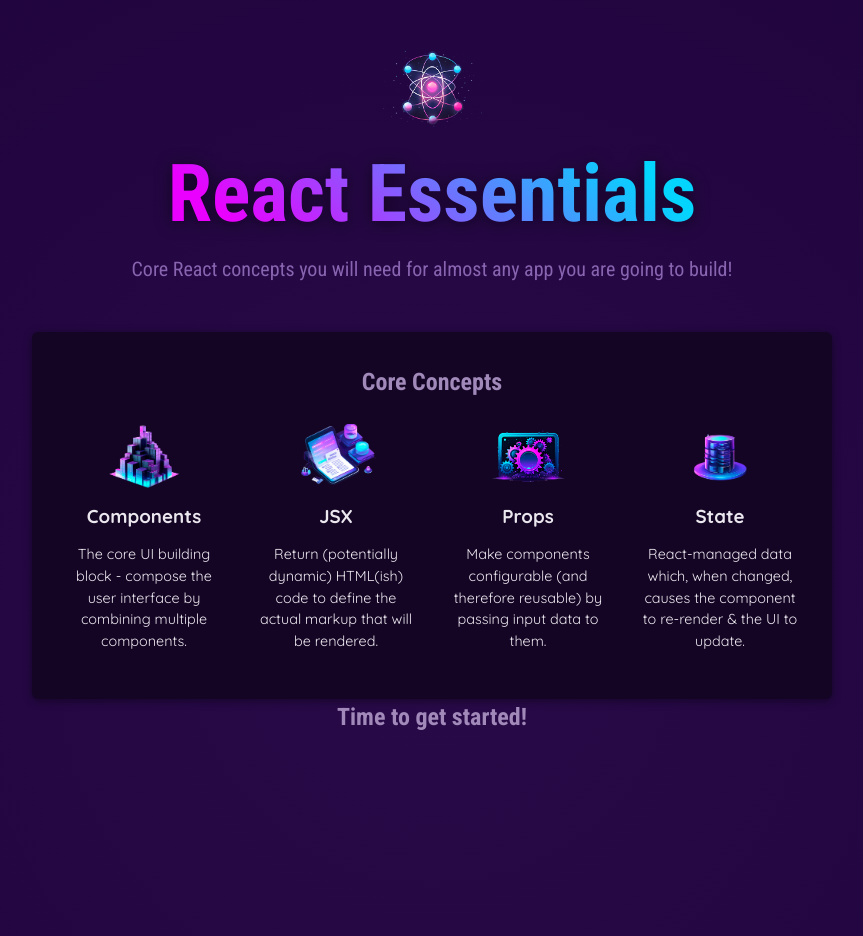
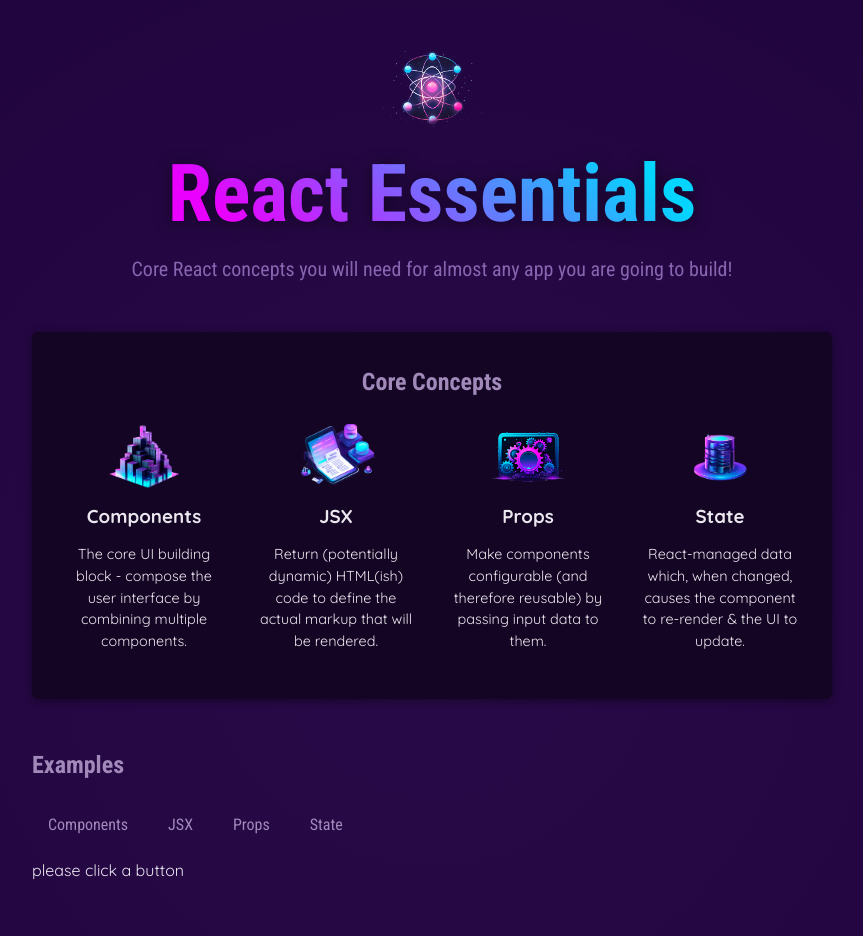
Before and after one commit to Harounjlassi/R-Essentials, a React (Vite) app: page / in a window 1280 px wide. Shown: the top 936 px of the page, without its empty margins (208-1071 px from the left). Built offline with nearby package versions, Linux system fonts and the light colour scheme.

Commit message:
update:UseStateForTabContent

```diff
--- a/src/App.jsx
+++ b/src/App.jsx
@@ -1,30 +1,78 @@
-import componentImg from './assets/components.png';
-import { CORE_CONCEPTS } from './data.js';
-import Header from './components/Header/Header.jsx';
-import  CoreConcept  from './components/CoreConcept.jsx';
-
-
+import componentImg from "./assets/components.png";
+import { CORE_CONCEPTS } from "./data.js";
+import Header from "./components/Header/Header.jsx";
+import CoreConcept from "./components/CoreConcept.jsx";
+import TabButton from "./components/TabButton.jsx";
+import { useState } from "react";
 
 function App() {
+  const [selectedTopic, setSelectedTopic] = useState('please click a button');
+  function handleSelect(selectedButton) {
+    //selectedButton => 'components', 'JSX', 'Props', 'State'
+    setSelectedTopic(selectedButton);
+    console.log(selectedTopic);
+  }
   return (
     <div>
-
-
-      <Header/>
+      <Header />
       <main>
         <section id="core-concepts">
           <h2>Core Concepts</h2>
           <ul>
-            <CoreConcept title= {CORE_CONCEPTS[0].title} description={CORE_CONCEPTS[0].description} image={CORE_CONCEPTS[0].image} alt="React component" />
+            <CoreConcept
+              title={CORE_CONCEPTS[0].title}
+              description={CORE_CONCEPTS[0].description}
+              image={CORE_CONCEPTS[0].image}
+              alt="React component"
+            />
 
             <CoreConcept {...CORE_CONCEPTS[1]} />
 
-            <CoreConcept title= {CORE_CONCEPTS[2].title} description={CORE_CONCEPTS[2].description} image={CORE_CONCEPTS[2].image} alt="Configuration props" />
+            <CoreConcept
+              title={CORE_CONCEPTS[2].title}
+              description={CORE_CONCEPTS[2].description}
+              image={CORE_CONCEPTS[2].image}
+              alt="Configuration props"
+            />
 
-            <CoreConcept title= {CORE_CONCEPTS[3].title} description={CORE_CONCEPTS[3].description} image={CORE_CONCEPTS[3].image} alt="State management" />
+            <CoreConcept
+              title={CORE_CONCEPTS[3].title}
+              description={CORE_CONCEPTS[3].description}
+              image={CORE_CONCEPTS[3].image}
+              alt="State management"
+            />
+          </ul>
+        </section>
+        <section id="examples">
+          <h2>Examples</h2>
+          {/* //menu : liste of buttons */}
+          <menu>
+            {/* this called components compositions */}
 
-          </ul>
-          </section>
+            {/* App() runs → defines handleSelect.
+
+            <TabButton> is called with props.
+
+            TabButton() returns JSX with <button onClick={props.onSelect}>.
+
+            React renders the <button> and attaches the event listener.
+
+            User clicks → props.onSelect (the arrow function) executes.
+
+            Arrow function calls handleSelect('components').
+
+            handleSelect logs the message. ✅
+                          */}
+
+            <TabButton onSelect={() => handleSelect("components")}>
+              Components
+            </TabButton>
+            <TabButton onSelect={() => handleSelect("JSX")}>JSX</TabButton>
+            <TabButton onSelect={() => handleSelect("Props")}>Props</TabButton>
+            <TabButton onSelect={() => handleSelect("State")}>State</TabButton>
+          </menu>
+          {selectedTopic}
+        </section>
         <h2>Time to get started!</h2>
       </main>
     </div>
--- /dev/null
+++ b/src/components/TabButton.jsx
@@ -0,0 +1,20 @@
+//alwaays we the children prop to pass the content between the opening and closing tags of a component
+//in this case the content is the button label
+//props.children is a special prop that contains the content between the opening and closing tags of a component
+//we can use props.children to pass any type of content, including text, HTML, or other components
+//its concenvient to use props starts with on for event handlers
+export default function TabButton(props) {
+//export default function TabButton(children, onSelect) { --- IGNORE --
+    //
+
+    //in normal js
+    //document.querySelectorAll("button").addEventListener("click", ()=> {});
+    return (
+        //if we add () to the function name it will be called immediately when the component is rendered
+        //we want to pass the function reference instead of calling it immediately
+        //so we don't add () to the function name
+        //we can also use an arrow function to pass arguments to the event handler
+        //onClick={() => handleClick(arg1, arg2)}
+        <li><button onClick={props.onSelect}>{props.children}</button></li>
+    );
+}
```
